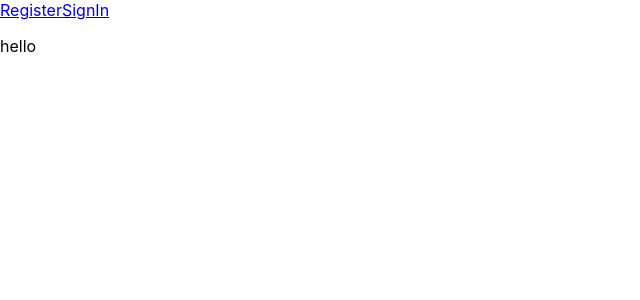
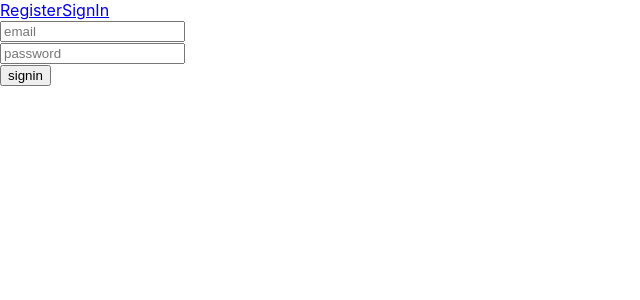
Before and after one commit to Nouf112233/w09d03, a React (Create React App) app: page /signin in a window 1280 px wide. Shown: the top 300 px of the page, without its empty margins (0-640 px from the left). Built offline with nearby package versions, Linux system fonts and the light colour scheme.

Commit message:
create login

```diff
--- a/src/App.js
+++ b/src/App.js
@@ -23,7 +23,6 @@ function App() {
     {(state.signIn.token && state.signIn.role==="user") && <UserTask /> }
     {(state.signIn.token && state.signIn.role==="admin") && <AdminTask /> }
 
-    <p>hello</p>
     <Routes>
         {/* <Route exact path="/tasks" element={<Tasks />} />
         <Route exact path="/task" element={<Task />} /> */}
--- a/src/components/Register/index.js
+++ b/src/components/Register/index.js
@@ -1,31 +1,59 @@
-import React, { useState } from 'react'
-import {useNavigate} from 'react-router-dom'
-import axios from 'axios';
+import React, { useState } from "react";
+import { useNavigate } from "react-router-dom";
+import axios from "axios";
 
 function Register() {
-    const [email,setEmail]=useState("");
-    const [password,setPassword]=useState("");
-    const [role,setRole]=useState("");
+  const [email, setEmail] = useState("");
+  const [password, setPassword] = useState("");
+  const [role, setRole] = useState("");
   const navigate = useNavigate();
 
-    const register=()=>{
-        axios.post(`${process.env.REACT_APP_BASIC_URL}/register`, {email:email,password:password,role:role})
+  const register = () => {
+    axios.post(`${process.env.REACT_APP_BASIC_URL}/register`, {
+      email: email,
+      password: password,
+      role: role,
+    });
     navigate(`/login`);
-    }
+  };
 
   return (
     <div>
-            <input placeholder="email" type="email" onChange={(e)=>setEmail(e.target.value)} required/><br/>
-            <input placeholder="password" type="password" onChange={(e)=>setPassword(e.target.value)}required/><br/>
-            <input type="radio" id="user" name="role" value="user" onChange={()=>setRole("61a611491b5718ea5ec72245")}/>
-            <label for="user">user</label><br/>
-            <input type="radio" id="admin" name="role" value="admin" onChange={()=>setRole("61a611731b5718ea5ec72247")}/>
-            <label for="admin">admin</label><br/>
+      <input
+        placeholder="email"
+        type="email"
+        onChange={(e) => setEmail(e.target.value)}
+        required
+      />
+      <br />
+      <input
+        placeholder="password"
+        type="password"
+        onChange={(e) => setPassword(e.target.value)}
+        required
+      />
+      <br />
+      <input
+        type="radio"
+        id="user"
+        name="role"
+        value="user"
+        onChange={() => setRole("61a611491b5718ea5ec72245")}
+      />
+      <label for="user">user</label>
+      <br />
+      <input
+        type="radio"
+        id="admin"
+        name="role"
+        value="admin"
+        onChange={() => setRole("61a611731b5718ea5ec72247")}
+      />
+      <label for="admin">admin</label>
+      <br />
       <button onClick={register}>register</button>
-
-
     </div>
-    )
+  );
 }
 
-export default Register
+export default Register;
--- a/src/components/SignIn/index.js
+++ b/src/components/SignIn/index.js
@@ -1,8 +1,38 @@
-import React from 'react'
+import React, { useState } from 'react'
+import {useNavigate,useParams} from 'react-router-dom'
+import {login} from "./../../reducers/login"
+import { useDispatch,useSelector } from 'react-redux';
+import axios from 'axios';
 
 function SignIn() {
+    const dispatch=useDispatch();
+
+    const [email,setEmail]=useState("");
+    const [password,setPassword]=useState("");
+    const navigate = useNavigate();
+
+    const signin=async()=>{
+        let role="";
+        const user=await axios.post(`${process.env.REACT_APP_BASIC_URL}/login`, {email:email,password:password})
+        console.log("user.data",user.data)
+        if(user.data.result.role=="61a611731b5718ea5ec72247")
+
+        {
+             role="admin"
+        }else{role="user";}
+        const data={
+            role:role,
+            token:user.data.token
+
+        }
+        dispatch(login(data));
+        navigate(`/tasks`);
+    }
     return (
         <div>
+            <input placeholder="email" type="email" onChange={(e)=>setEmail(e.target.value)} required/><br/>
+            <input placeholder="password" type="password" onChange={(e)=>setPassword(e.target.value)}required/><br/>
+            <button onClick={signin}>signin</button>
 
         </div>
     )
```
Lines whose indentation alone changed are shown as unchanged.
